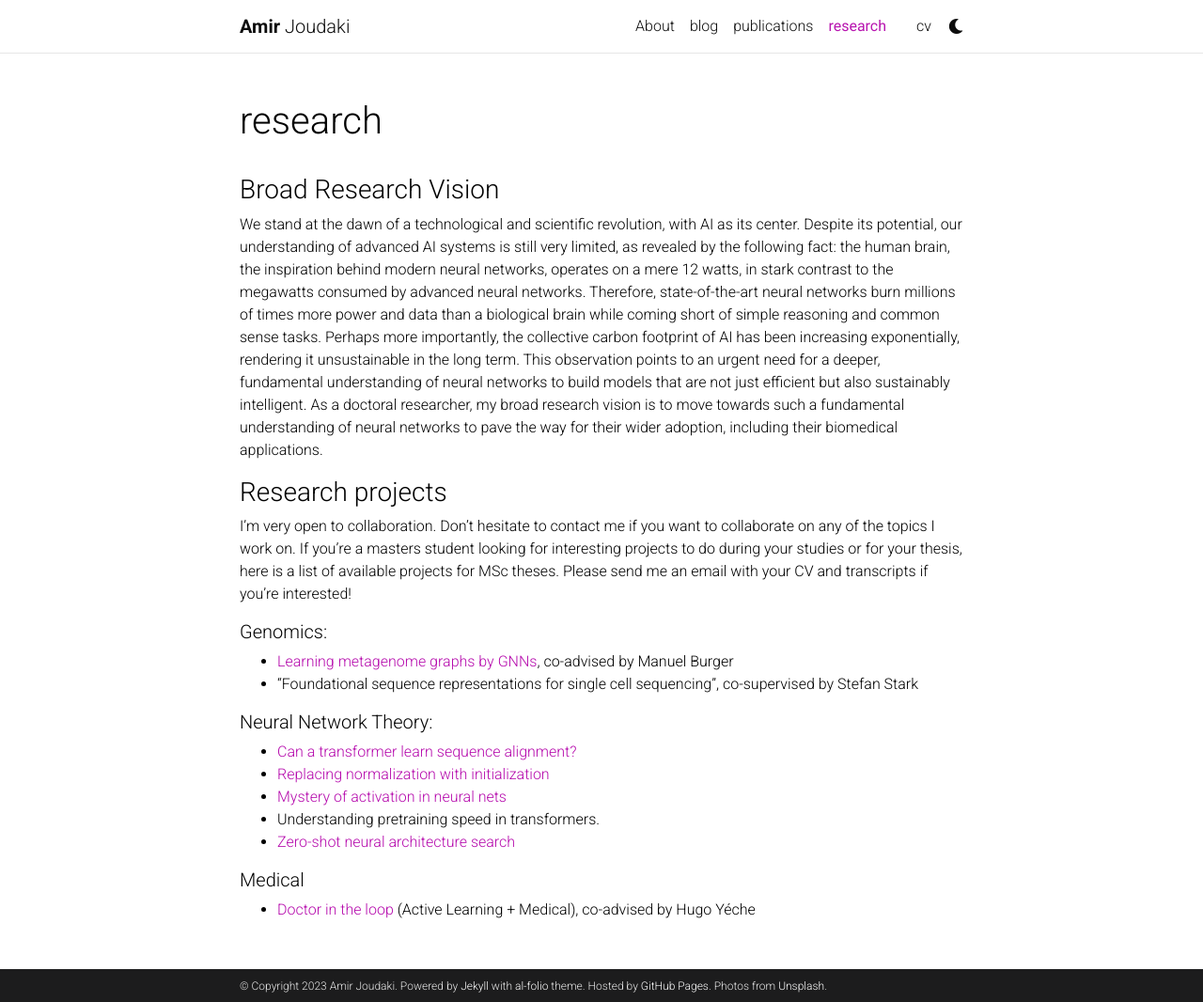
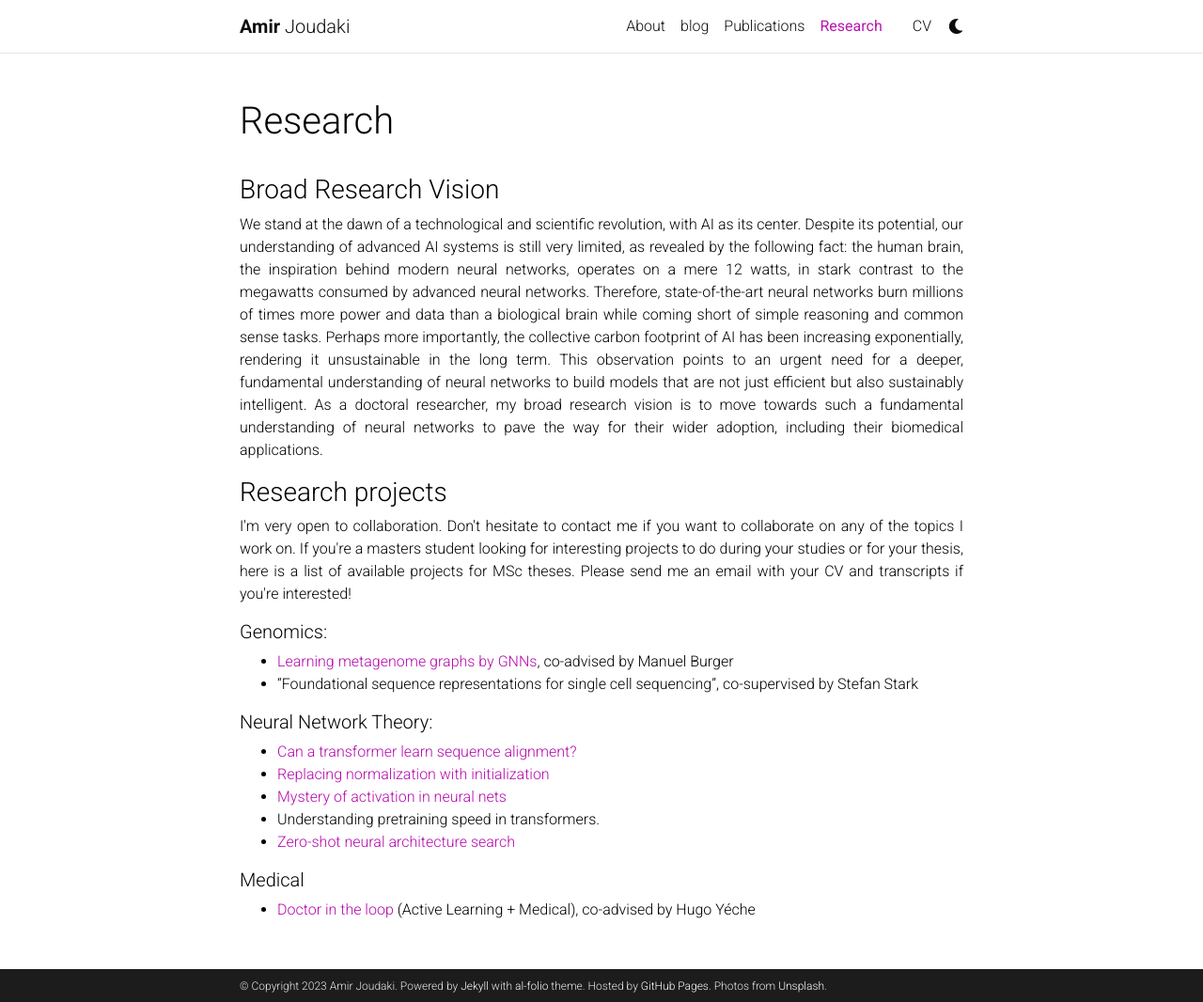
Before and after one commit to ajoudaki/ajoudaki.github.io, a Jekyll site: the page built from _pages/projects.md, in a window 1280 px wide and 1066 px high. Shown: the whole window at 94% size. Built offline with Jekyll 4.4.1, drawn with Linux system fonts in a browser that asks for light colours; comment, search, counter and statistics services are not loaded; a style sheet for code colours, icons or effects is not loaded.

```diff
--- a/_pages/projects.md
+++ b/_pages/projects.md
@@ -1,6 +1,6 @@
 ---
 layout: page
-title: research
+title: Research
 permalink: /projects/
 description:
 nav: true
@@ -9,10 +9,16 @@ display_categories: []
 horizontal: false
 ---
 ### Broad Research Vision
+<p style="text-align:justify">
  We stand at the dawn of a technological and scientific revolution, with AI as its center. Despite its potential, our understanding of advanced AI systems is still very limited, as revealed by the following fact: the human brain, the inspiration behind modern neural networks, operates on a mere 12 watts, in stark contrast to the megawatts consumed by advanced neural networks. Therefore, state-of-the-art neural networks burn millions of times more power and data than a biological brain while coming short of simple reasoning and common sense tasks. Perhaps more importantly, the collective carbon footprint of AI has been increasing exponentially, rendering it unsustainable in the long term. This observation points to an urgent need for a deeper, fundamental understanding of neural networks to build models that are not just efficient but also sustainably intelligent. As a doctoral researcher, my broad research vision is to move towards such a fundamental understanding of neural networks to pave the way for their wider adoption, including their biomedical applications.
+</p>
 
 ### Research projects
+
+<p style="text-align:justify">
 I'm very open to collaboration. Don't hesitate to contact me if you want to collaborate on any of the topics I work on. If you're a masters student looking for interesting projects to do during your studies or for your thesis, here is a list of available projects for MSc theses. Please send me an email with your CV and transcripts if you're interested!
+ </p>
+
 
 ##### Genomics:
 - [Learning metagenome graphs by GNNs](https://drive.google.com/file/d/1Awqp4zKp2VcOGlz0NvlJ8O9JNL10UGJG/view?usp=sharing), co-advised by Manuel Burger
```
Also changed, not shown: _pages/cv.md (+1 -1 lines), _pages/publications.md (+3 -3 lines).
